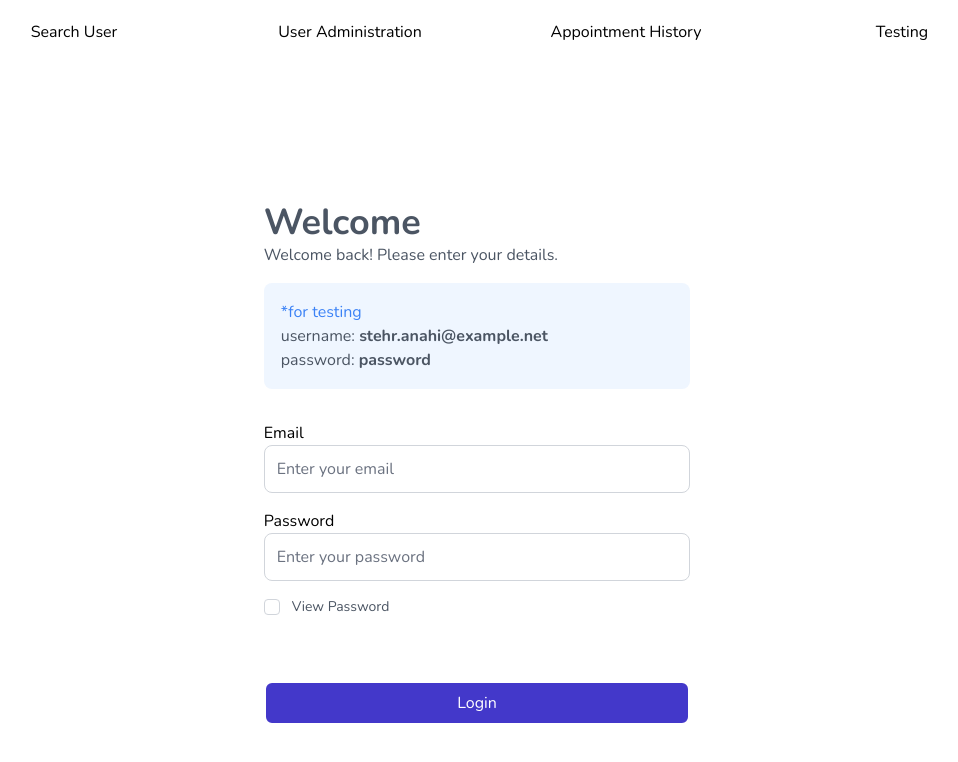
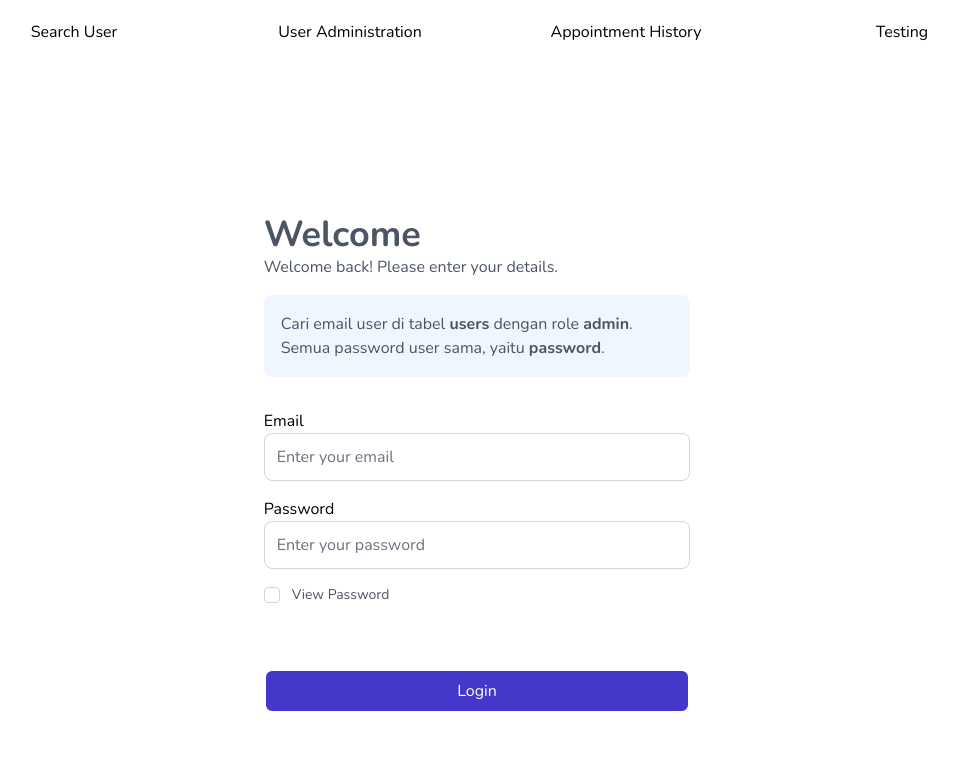
Before and after one commit to BukuTamuKita/Visity-Frontend, a React (Create React App) app: page / in a window 1280 px wide. Shown: the top 762 px of the page, without its empty margins (163-1121 px from the left). Built offline with nearby package versions, Linux system fonts and the light colour scheme.

Commit message:
Add Login info

```diff
--- a/src/pages/Login.js
+++ b/src/pages/Login.js
@@ -77,9 +77,8 @@ const Login = () => {
                     <h2 className="text-4xl font-bold">Welcome</h2>
                     <p>Welcome back! Please enter your details.</p>
                     <div className="p-4 mt-4 w-full border rounded-lg bg-blue-50 text-gray-600">
-                        <p className="text-blue-500">*for testing</p>
-                        <p>username: <b>stehr.anahi@example.net</b></p>
-                        <p>password: <b>password</b></p>
+                        <p>Cari email user di tabel <b>users</b> dengan role <b>admin</b>.</p>
+                        <p>Semua password user sama, yaitu <b>password</b>.</p>
                     </div>
                 </div>
                 <form>
```
